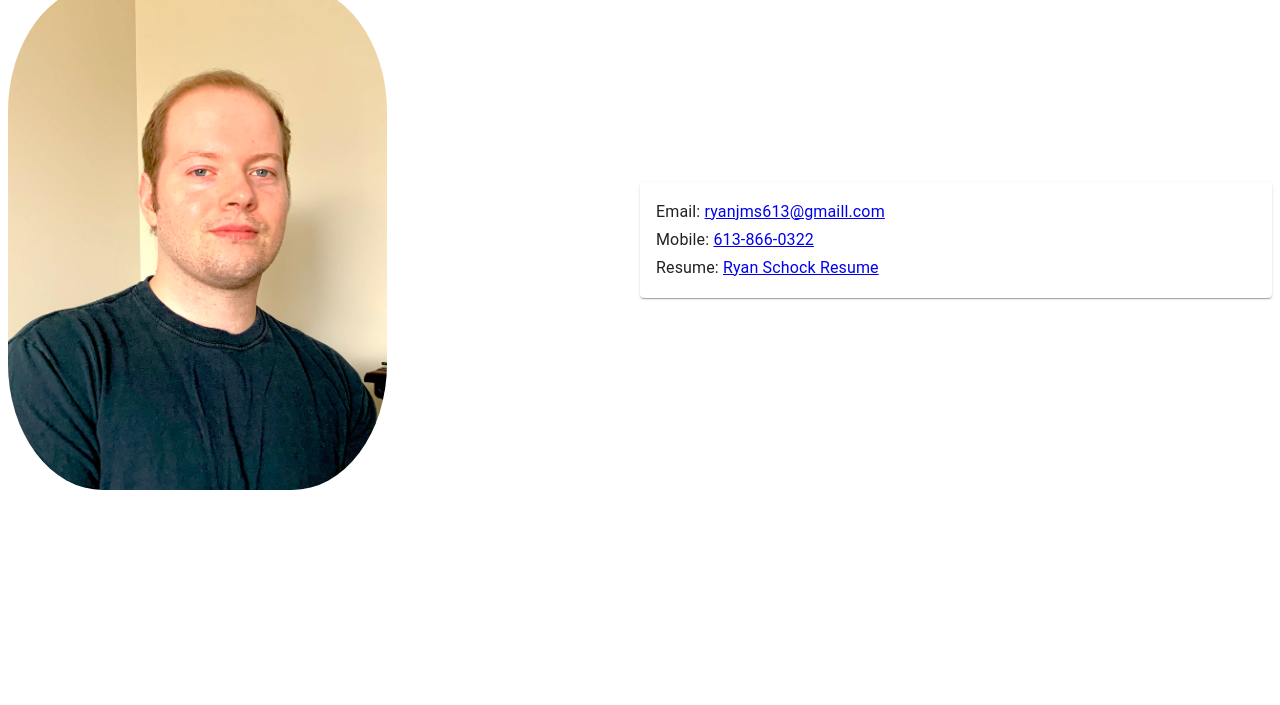
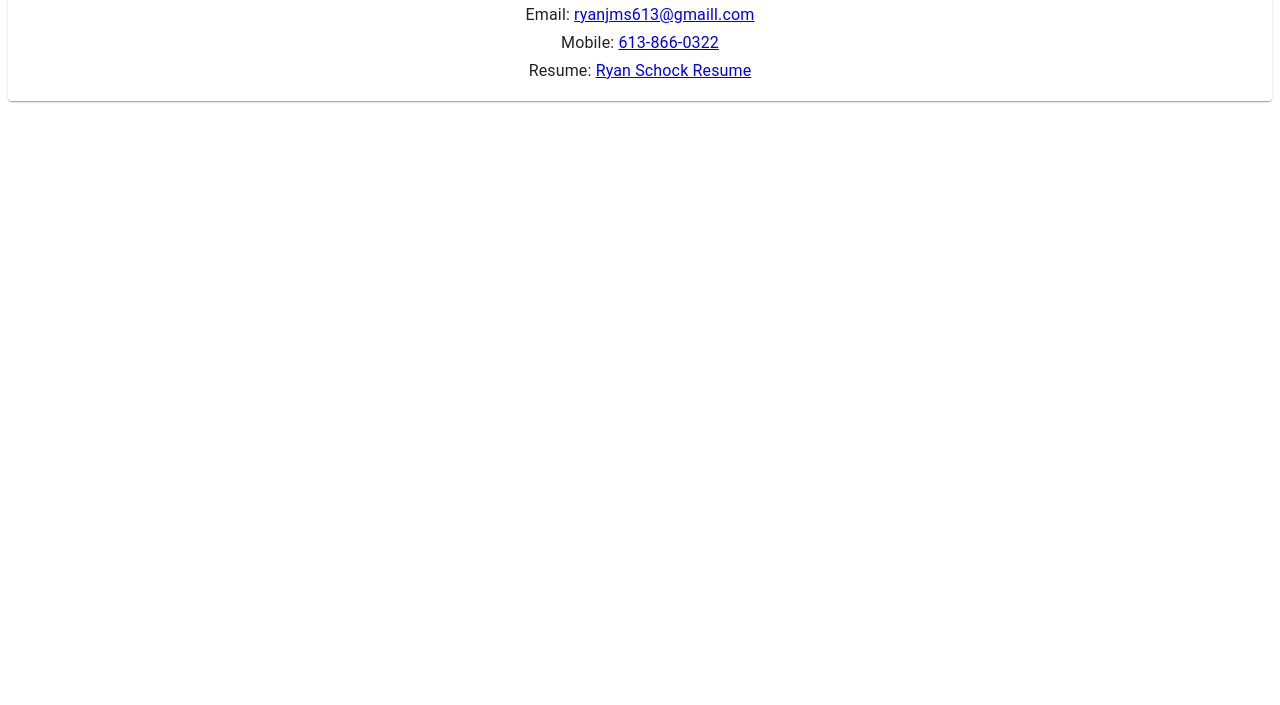
Before and after one commit to RyanJMS/gatsby-portfolio, a Gatsby site: page /contact in a window 1280 px wide. Shown: the part 95-800 px from the top of the page. Built offline with nearby package versions, Linux system fonts and the light colour scheme; Gatsby itself is replaced by a stand-in of ours.

Commit message:
Updated copyright year, and removed profile picture from site

```diff
--- a/src/pages/contact.js
+++ b/src/pages/contact.js
@@ -34,27 +34,16 @@ export default function Contact() {
       </Typography>
 
       <Grid container alignItems="center" direction="row">
-        <Grid item xs={12} sm={6} style={{ justify: "center", width: "100%" }}>
-          <img
-            style={{
-              height: "25%",
-              width: "60%",
-              borderRadius: "25%",
-            }}
-            alt="Ryan Schock"
-            src={ProfilePic}
-          />
-        </Grid>
-        <Grid item xs={12} sm={6}>
+        <Grid item xs={12} alignItems="center">
           <Paper className={classes.paper}>
-            <Typography variant="subtitle1" color="textPrimary" align="left">
+            <Typography variant="subtitle1" color="textPrimary" align="center">
               Email:{" "}
               <a href="mailto:ryanjms613@gmail.com">ryanjms613@gmaill.com</a>
             </Typography>
-            <Typography variant="subtitle1" color="textPrimary" align="left">
+            <Typography variant="subtitle1" color="textPrimary" align="center">
               Mobile: <a href="tel:6138660322">613-866-0322</a>
             </Typography>
-            <Typography variant="subtitle1" color="textPrimary" align="left">
+            <Typography variant="subtitle1" color="textPrimary" align="center">
               Resume:{" "}
               <a href={Resume} target="_blank" rel="noreferrer">
                 Ryan Schock Resume
```
Also changed, not shown: src/components/footer.js (+4 -4 lines).
